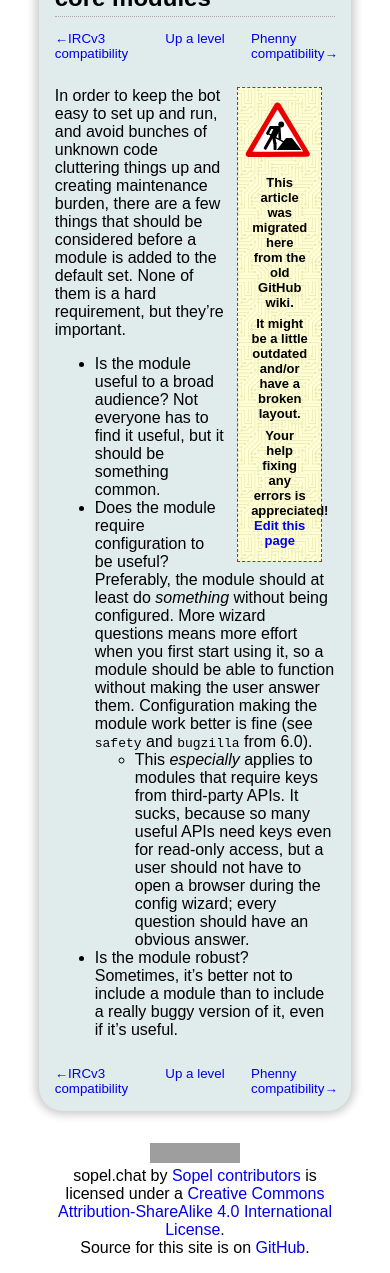
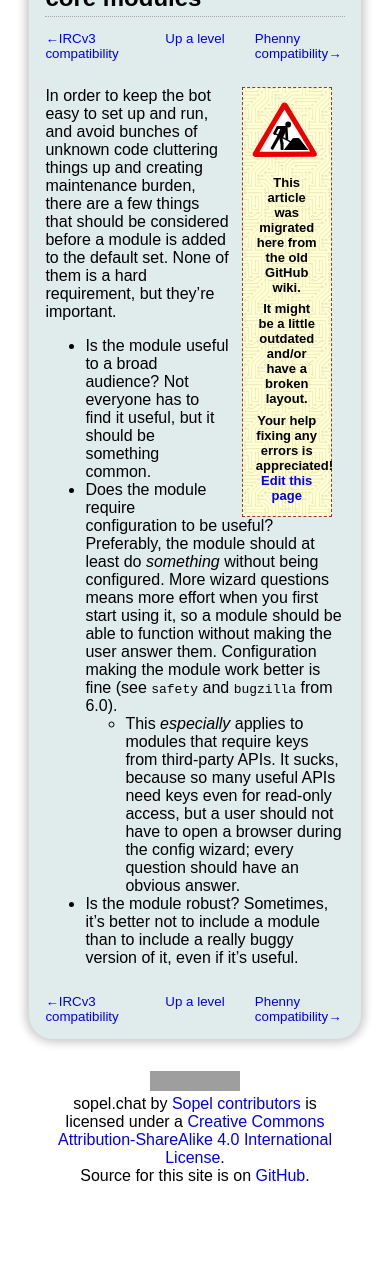
Before and after one commit to sopel-irc/sopel.chat, a Jekyll site: the page built from _appendices/core-module-guidelines.md, in a window 390 px wide. Shown: the part 320-1593 px from the top of the page. Built offline with Jekyll 4.4.1, drawn with Linux system fonts in a browser that asks for light colours; some web fonts are replaced; after the commit the page ends 1521 px from its top, so only the background shows below that; grey boxes are pictures that could not be loaded.

Commit message:
Constrain content width for easier reading
Keeping the content pane from getting too wide makes reading the site
easier on widescreen monitors, which could have extremely long lines
under the old styles.

While this change narrows the content on most desktop monitors, it
should slightly increase the usable width on mobile devices and
lower-resolution displays.

Adjusted the notice box on migrated wiki pages to still look nice with
the new page width setup.

```diff
--- a/css/style.css
+++ b/css/style.css
@@ -51,7 +51,8 @@
     font-family: 'Courgette', cursive;
 }
 .content {
-    width: 75%;
+    width: 80%;
+    max-width: 60em;
     margin: auto;
     background: #E0EBEB;
     border-radius: 1.5em;
@@ -189,7 +190,7 @@
     float: right;
     clear: right;
     width: fit-content;
-    max-width: 25%;
+    max-width: 30em;
     padding: 0.5em;
     padding-left: 80px;
     background-color: #ffb;
@@ -213,6 +214,7 @@
         background-position: center 12px, center, center;
         padding-left: 0.5em;
         padding-top: 80px;
+        max-width: 25%;
     }
 }
 .content article.migrated aside p {
```
